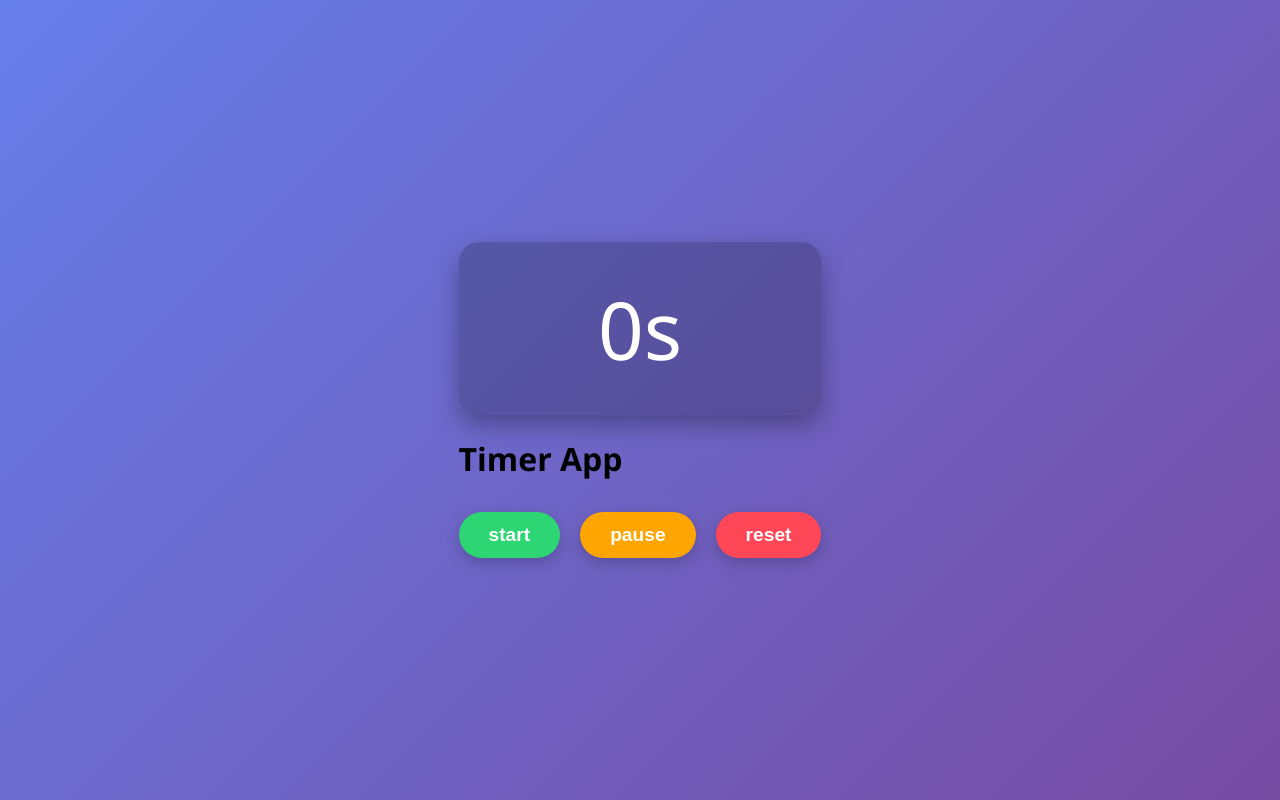
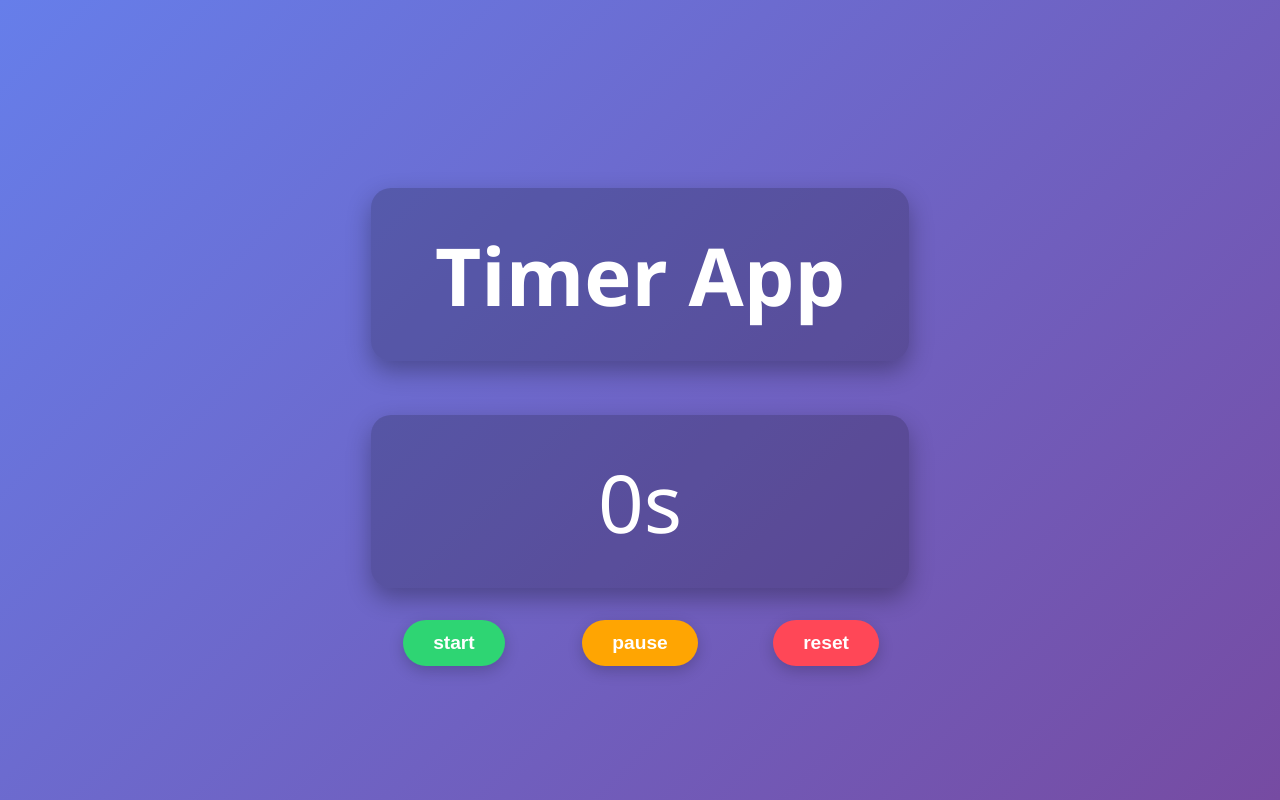
Before and after one commit to anujghimire07/Timer-app, a React (Vite) app: page / in a window 1280 px wide. Built offline with nearby package versions, Linux system fonts and the light colour scheme.

Commit message:
css updated

```diff
--- a/src/App.jsx
+++ b/src/App.jsx
@@ -20,8 +20,9 @@ function App() {
 
   return (
     <>
+    <h1 className="time">Timer App</h1>
       <div className="time">{time}s</div>
-      <h1>Timer App</h1>
+
       <div className="btncontainer">
         <div className="start">
           <button
```
